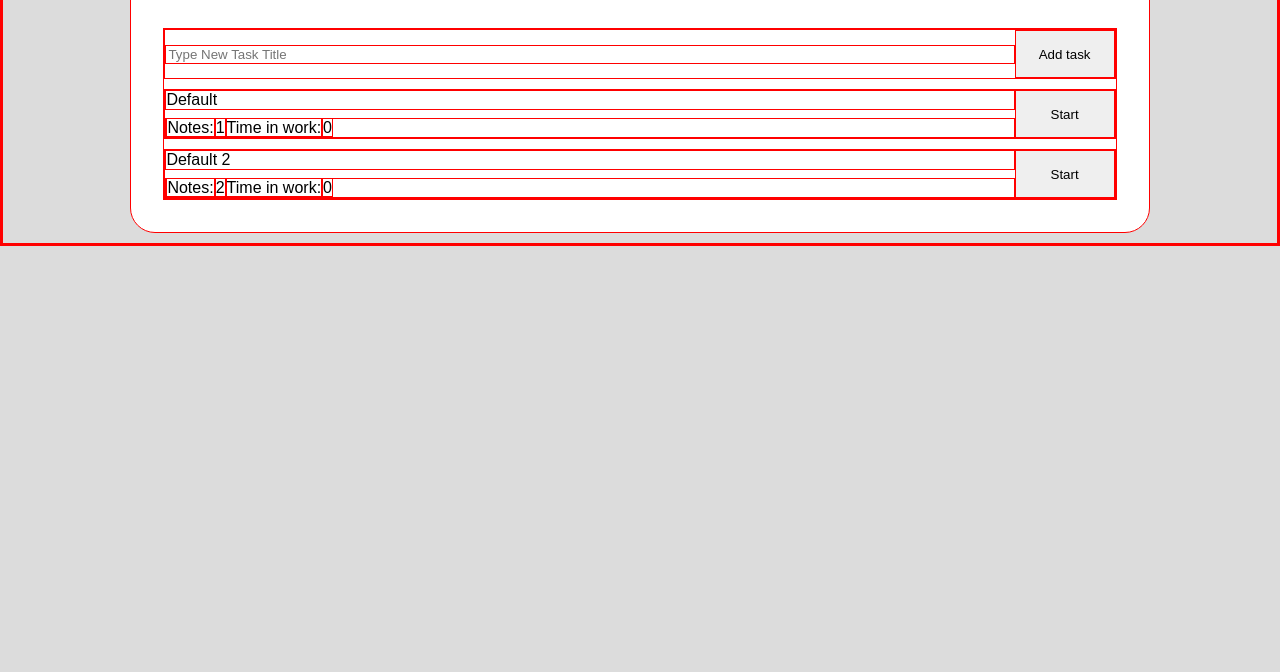
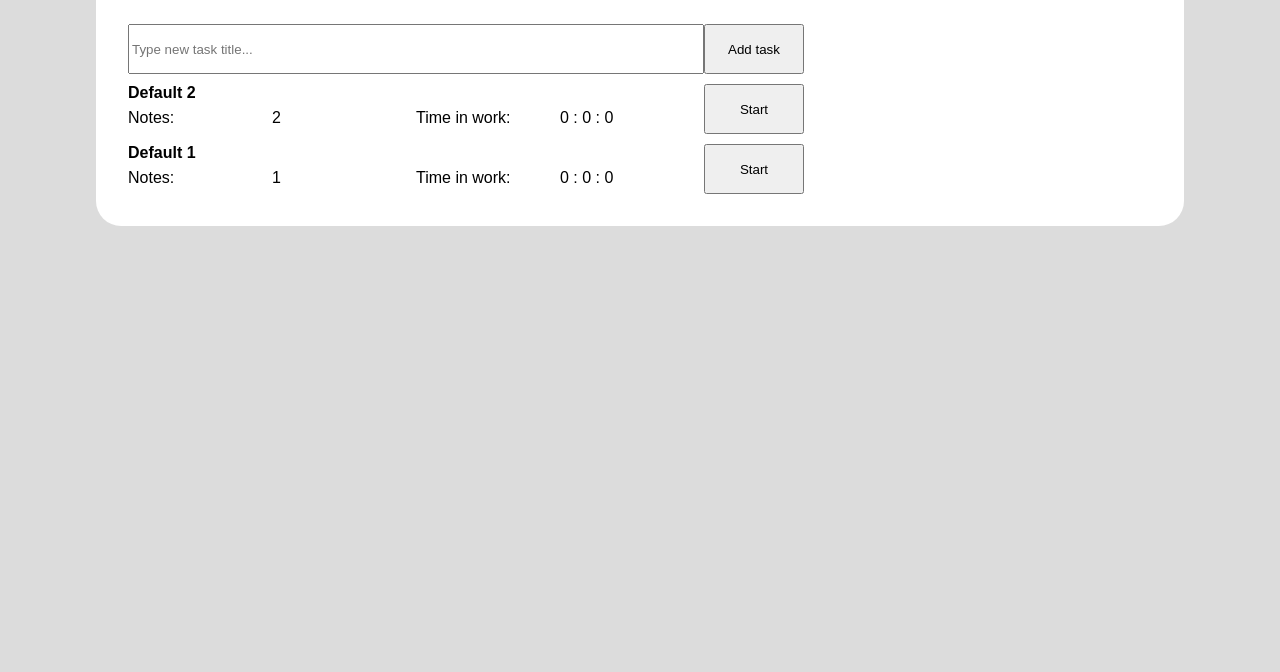
Before and after one commit to AABorisov/task-management-app, a React app: page / in a window 1280 px wide. Shown: the part 128-800 px from the top of the page. Built offline with nearby package versions, Linux system fonts and the light colour scheme.

Commit message:
Use redux to store notes. Add task, start|complete task, add notes

```diff
--- a/package.json
+++ b/package.json
@@ -5,7 +5,9 @@
   "dependencies": {
     "react": "^16.5.2",
     "react-dom": "^16.5.2",
-    "react-scripts": "1.1.5"
+    "react-redux": "^5.0.7",
+    "react-scripts": "1.1.5",
+    "redux": "^4.0.0"
   },
   "scripts": {
     "start": "react-scripts start",
--- /dev/null
+++ b/src/actions/index.js
@@ -0,0 +1,44 @@
+/*
+ *  Action types
+ */
+export const ADD_TASK = "ADD_TASK";
+export const START_TASK = "START_TASK";
+export const COMPLETE_TASK = "COMPLETE_TASK";
+export const SELECT_TASK = "SELECT_TASK";
+export const ADD_NOTE = "ADD_NOTE";
+
+
+export function addTask(task) {
+    return {
+        type: ADD_TASK,
+        payback: task
+    }
+}
+
+export function startTask(taskId) {
+    return {
+        type: START_TASK,
+        payback: taskId
+    }
+}
+
+export function completeTask(taskId) {
+    return {
+        type: COMPLETE_TASK,
+        payback: taskId
+    }
+}
+
+export function selectTask(taskId) {
+    return {
+        type: SELECT_TASK,
+        payback: taskId
+    }
+}
+
+export function addNote(note) {
+    return {
+        type: ADD_NOTE,
+        payback: note
+    }
+}
--- a/src/components/App/App.css
+++ b/src/components/App/App.css
@@ -7,5 +7,21 @@
 
     display: grid;
     grid-template-rows: 100px auto;
-    grid-row-gap: 10px;
+    grid-template-columns: 2fr 1fr;
+    grid-template-areas:
+            "header header"
+            "task-list note-list";
+    grid-gap: 10px;
 }
+
+.header {
+    grid-area: header;
+}
+
+.task-list {
+    grid-area: task-list
+}
+
+.note-list {
+    grid-area: note-list;
+}
--- a/src/components/App/App.js
+++ b/src/components/App/App.js
@@ -1,4 +1,5 @@
 import React, { Component } from 'react';
+import { connect } from 'react-redux';
 import './App.css';
 
 import Header from '../Header/Header';
@@ -12,11 +13,17 @@ class App extends Component {
                 <Header />
                 <TaskList />
                 {
-                    false ? <NoteList /> : null
+                    this.props.selectTask !== null ? <NoteList /> : null
                 }
             </div>
         );
     }
 }
 
-export default App;
+function mapStateToProps(state) {
+    return {
+        selectTask: state.tasks.selectedTask
+    }
+}
+
+export default connect(mapStateToProps)(App);
--- a/src/components/Header/Header.js
+++ b/src/components/Header/Header.js
@@ -1,5 +1,5 @@
 import React from 'react';
 
 export default () => {
-    return (<h1>Task Manager App</h1>);
+    return (<h1 className='header'>Task Manager App</h1>);
 }
--- /dev/null
+++ b/src/components/NoteList/NoteList.css
@@ -0,0 +1,16 @@
+.note-list {
+    display: grid;
+    grid-row-gap: 10px;
+    overflow-y: scroll;
+}
+
+.note-list form {
+    display: grid;
+    grid-template-columns: auto 100px;
+    grid-template-rows: 1fr;
+    min-height: 50px;
+}
+
+.note-item {
+    min-height: 50px;
+}
--- a/src/components/NoteList/NoteList.js
+++ b/src/components/NoteList/NoteList.js
@@ -1,18 +1,33 @@
 import React from 'react';
+import { connect } from 'react-redux';
 
 import NoteItem from './NoteItem';
-import AddNote from "./AddNote";
+import AddNote from './AddNote';
+import './NoteList.css';
 
-export default (props) => (
+const NoteList = (props) => {
+    const selectedTask = props.selectedTask;
+    const notes = props.tasks.find(task => task.id === selectedTask).notes;
+    return (
         <div className = 'note-list'>
             <AddNote />
             {
-            props.notes.reverse().map(note => (
+                notes.map(note => (
                     <NoteItem
                         note = {note}
                         key = {note}
                     />
-            ))
+                )).reverse()
             }
         </div>
     );
+};
+
+function mapStateToProps(state) {
+    return {
+        tasks: state.tasks.tasks,
+        selectedTask: state.tasks.selectedTask
+    }
+}
+
+export default connect(mapStateToProps, null)(NoteList)
--- a/src/components/TaskList/TaskItem/AddTask.js
+++ b/src/components/TaskList/TaskItem/AddTask.js
@@ -1,4 +1,6 @@
 import React, {Component} from 'react';
+import { connect } from 'react-redux';
+import { addTask } from "../../../actions";
 
 class AddTask extends Component {
     constructor(props) {
@@ -18,7 +20,13 @@ class AddTask extends Component {
     }
 
     handleSubmit(event) {
-        console.log("addTask", this.state.value);
+        this.props.addTask({
+            title: this.state.value,
+            timeCreated: new Date()
+        });
+        this.setState({
+            value : ''
+        });
         event.preventDefault();
     }
 
@@ -32,7 +40,7 @@ class AddTask extends Component {
                     type="text"
                     value={this.state.value}
                     onChange={this.handleChange}
-                    placeholder= "Type New Task Title"
+                    placeholder= "Type new task title..."
                 />
                 <input
                     className = "task-button"
@@ -44,4 +52,12 @@ class AddTask extends Component {
     }
 }
 
-export default AddTask;
+function mapDispatchToProps(dispatch) {
+    return {
+        addTask: (task) => {
+            dispatch(addTask(task));
+        }
+    }
+}
+
+export default connect(null, mapDispatchToProps)(AddTask);
--- a/src/components/TaskList/TaskItem/TaskItem.css
+++ b/src/components/TaskList/TaskItem/TaskItem.css
@@ -1,24 +1,32 @@
 .task-item {
     display: grid;
     grid-template-columns: auto 100px;
-    grid-template-rows: 1fr 1fr 1fr;
     grid-template-areas:
-            "task-title task-button"
-            "task-input task-button"
-            "task-info task-button";
+            "task-content task-button";
     height: 50px;
 }
 
-.task-button {
-    grid-area: task-button;
+.task-input {
+    grid-area: task-content;
 }
+
+.task-content {
+    grid-area: task-content;
+    display: grid;
+    grid-template-areas:
+    "task-title task-title task-title task-title";
+    grid-template-columns: 1fr 1fr 1fr 1fr;
+    grid-template-rows: 1fr 1fr;
+}
+
 .task-title {
     grid-area: task-title;
-}
-.task-input {
-    grid-area: task-input;
-    height: 100%;
+    font-size: 1em;
+    font-weight: bold;
 }
 .task-info {
     grid-area: task-info;
 }
+.task-button {
+    grid-area: task-button;
+}
--- a/src/components/TaskList/TaskItem/TaskItem.js
+++ b/src/components/TaskList/TaskItem/TaskItem.js
@@ -1,52 +1,57 @@
-import React, {Component} from 'react';
+import React from 'react';
+import { connect } from 'react-redux';
+import {startTask, completeTask, selectTask} from "../../../actions";
 
 import './TaskItem.css';
 import TaskButton from "./TaskButton";
 
-class TaskItem extends Component {
-    constructor(props) {
-        super();
-        this.state = {
-            ...props.task
-        };
-
-        this.startTask = this.startTask.bind(this);
-        this.completeTask = this.completeTask.bind(this);
-    }
-
-    startTask() {
-        console.log("Start task", this.state);
-        this.setState({started: true});
-    }
-
-    completeTask() {
-        console.log("Complete task", this.state);
-        this.setState({completed: true});
-    }
-
-    render() {
-        const task = this.state;
+const TaskItem = props => {
+    const task = props.task;
+    const startTask = props.startTask.bind({}, task.id);
+    const completeTask = props.completeTask.bind({}, task.id);
+    const selectTask = props.selectedTask !== task.id ? props.selectTask.bind({}, task.id) : null;
     return <div
         className = 'task-item'
+        onClick = { selectTask }
+        style = {props.selectedTask === task.id ? {'backgroundColor' : 'rgba(0,0,0,0.05)'} : null}
     >
-            <span className = 'task-title'>{task.title}</span>
-            <TaskButton
-                task = {task}
-                handlers = {{
-                    startTask : this.startTask,
-                    completeTask : this.completeTask
-                }}
-            />
-            <span
-                className= 'task-info'
-            >
+        <div className = 'task-content'>
+            <span className = 'task-title'>{ task.title }</span>
             <label>Notes:</label>
             <span>{task.notes.length}</span>
             <label>Time in work:</label>
-                <span>{0}</span>
-            </span>
+            <span>{Math.floor(task.timeWorking/(60*60)) + " : " +
+            Math.floor((task.timeWorking%(60*60))/60) + " : " +
+            Math.floor((task.timeWorking%(60)))}</span>
         </div>
+        <TaskButton
+            task = { task }
+            handlers = {{
+                startTask,
+                completeTask
+            }}
+        />
+    </div>
+};
+
+function mapStateToProps(state) {
+    return {
+        selectedTask: state.tasks.selectedTask
     }
 }
 
-export default TaskItem;
+function mapDispatchToProps(dispatch) {
+    return {
+        startTask: (taskId) => {
+            dispatch(startTask(taskId));
+        },
+        completeTask: (taskId) => {
+            dispatch(completeTask(taskId));
+        },
+        selectTask: (taskId) => {
+            dispatch(selectTask(taskId));
+        }
+    }
+}
+
+export default connect(mapStateToProps, mapDispatchToProps)(TaskItem);
--- a/src/components/TaskList/TaskList.js
+++ b/src/components/TaskList/TaskList.js
@@ -1,39 +1,12 @@
-import React, { Component } from 'react';
+import React from 'react';
+import { connect } from 'react-redux';
 
 import TaskItem from './TaskItem/TaskItem';
 import './TaskList.css';
 import AddTask from "./TaskItem/AddTask";
 
-class TaskList extends Component {
-    constructor() {
-        super();
-        this.state = {
-            tasks: [
-                {
-                    id : 1,
-                    title : "Default",
-                    notes : ["..."],
-                    started : false,
-                    completed : false,
-                    timeCreated : new Date(),
-                    timeStarted : null,
-                    timeCompleted : null
-                },
-                {
-                    id : 2,
-                    title : "Default 2",
-                    notes : ["... 1", ",,, 2"],
-                    started : false,
-                    completed : false,
-                    timeCreated : new Date(),
-                    timeStarted : null,
-                    timeCompleted : null
-                }
-            ]
-        };
-    }
-    render() {
-        const {tasks} = this.state;
+const TaskList = props => {
+    const {tasks} = props;
     return (
         <div className = 'task-list'>
             <AddTask />
@@ -43,11 +16,16 @@ class TaskList extends Component {
                         task = {task}
                         key = {task.id}
                     />
-                    )
+                ).reverse()
             }
         </div>
     );
+};
+
+function mapStateToProps(state) {
+    return {
+        tasks: state.tasks.tasks
     }
 }
 
-export default TaskList;
+export default connect(mapStateToProps)(TaskList);
--- a/src/index.css
+++ b/src/index.css
@@ -1,8 +1,3 @@
-* {
-    box-sizing: border-box;
-    border: 1px solid red;
-}
-
 body {
     margin: 0;
     padding: 0;
--- a/src/index.js
+++ b/src/index.js
@@ -2,9 +2,11 @@ import React from 'react';
 import ReactDOM from 'react-dom';
 import './index.css';
 import App from './components/App/App';
-// import store from './store';
-// import {Provider} from "react-redux";
+import store from './store';
+import {Provider} from "react-redux";
 
 ReactDOM.render((
+    <Provider store = { store } >
         <App />
+    </Provider>
 ), document.getElementById('root'));
--- /dev/null
+++ b/src/reducers/index.js
@@ -0,0 +1,6 @@
+import { combineReducers } from 'redux';
+import tasks from './tasks';
+
+export default combineReducers({
+    tasks
+});
--- /dev/null
+++ b/src/reducers/tasks.js
@@ -0,0 +1,89 @@
+import {ADD_TASK, START_TASK, COMPLETE_TASK, SELECT_TASK, ADD_NOTE} from '../actions';
+
+const defaultTask = {
+    id : 0,
+    title : "Default",
+    notes : [],
+    started : false,
+    completed : false,
+    timeCreated : null,
+    timeStarted : null,
+    timeCompleted : null,
+    timeWorking : null
+};
+
+let counterId = 0;
+const initialState = {
+    tasks: [
+        Object.assign({}, defaultTask, {
+            id:  counterId++,
+            title: "Default 1",
+            notes: ["note 1"],
+            timeCreated: new Date()
+        }),
+        Object.assign({}, defaultTask, {
+            id:  counterId++,
+            title: "Default 2",
+            notes: ["note 1", "note 2"],
+            timeCreated: new Date()
+        }),
+    ],
+    selectedTask: null
+};
+
+
+export default  function (state = initialState, action) {
+    switch (action.type) {
+        case ADD_TASK:
+            return Object.assign({}, state, {
+                tasks: [
+                    ...state.tasks,
+                    Object.assign({}, defaultTask, action.payback, {
+                        id: counterId ++
+                    })
+                ]
+            });
+
+        case START_TASK:
+            return Object.assign({}, state, {
+                tasks: state.tasks.map(task => {
+                    return task.id === action.payback ? {
+                        ...task,
+                        started: true,
+                        timeStarted: new Date()
+                    } : task;
+                })
+            });
+
+        case COMPLETE_TASK:
+            let dateCompleted = new Date();
+            return Object.assign({}, state, {
+                tasks: state.tasks.map(task => {
+                    return task.id === action.payback ? {
+                        ...task,
+                        completed: true,
+                        timeCompleted: dateCompleted,
+                        timeWorking: Math.round((dateCompleted - task.timeStarted)/1000)
+                    } : task;
+                })
+            });
+
+        case SELECT_TASK:
+            return Object.assign({}, state, {
+                selectedTask: action.payback
+            });
+
+        case ADD_NOTE:
+            return Object.assign({}, state, {
+                tasks: state.tasks.map(task => {
+                    return task.id === state.selectedTask ? {
+                        ...task,
+                        notes: [...task.notes, action.payback]
+                    } : task;
+                })
+            });
+
+        default:
+            return state;
+    }
+};
--- /dev/null
+++ b/src/store/index.js
@@ -0,0 +1,10 @@
+import { createStore } from 'redux';
+import reducers from '../reducers';
+
+
+const store = createStore(
+    reducers,
+    window.__REDUX_DEVTOOLS_EXTENSION__ && window.__REDUX_DEVTOOLS_EXTENSION__()
+);
+
+export default store;
```
Also changed, not shown: src/components/NoteList/AddNote.js (+21 -10 lines), 1 other file. Lines whose indentation alone changed are shown as unchanged.
